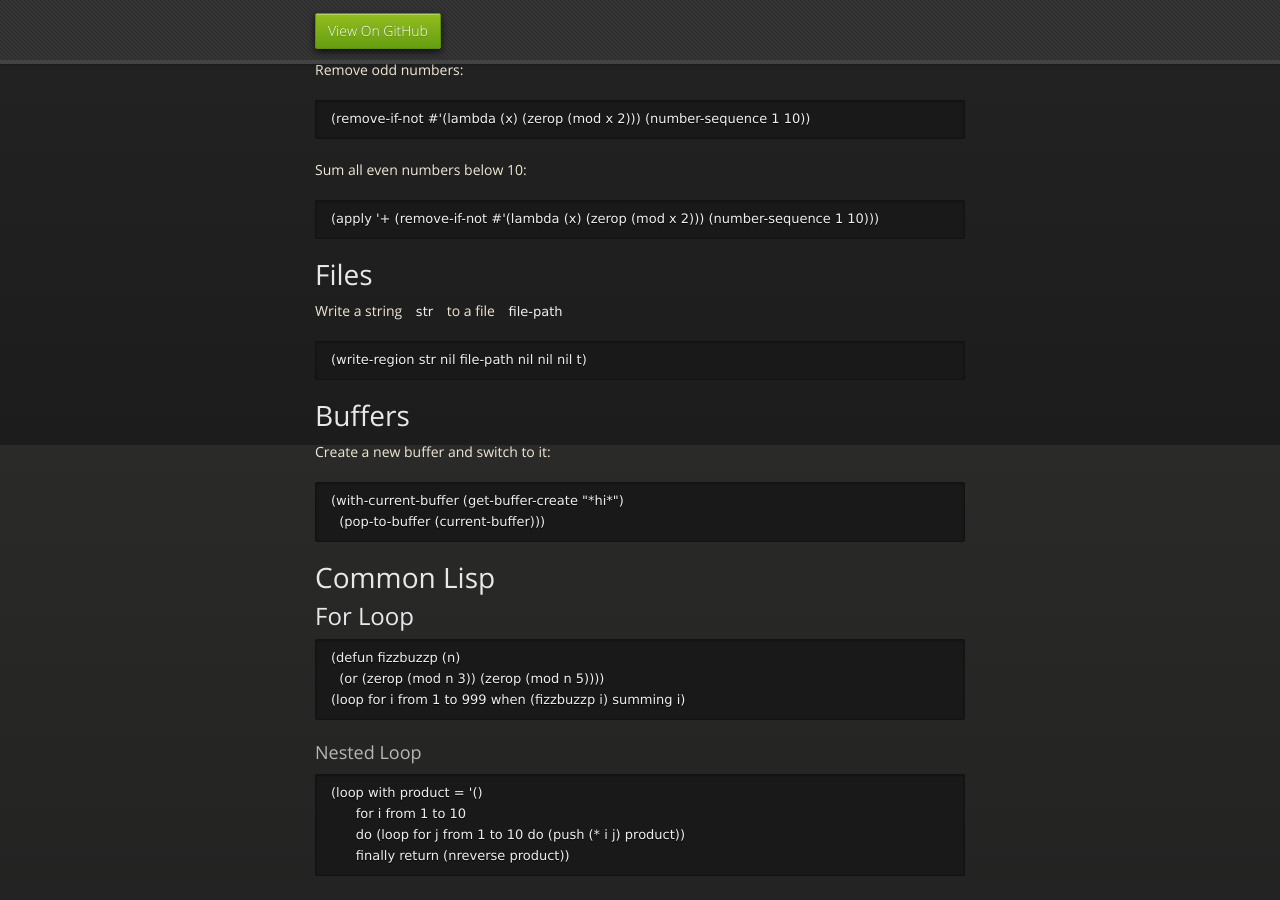
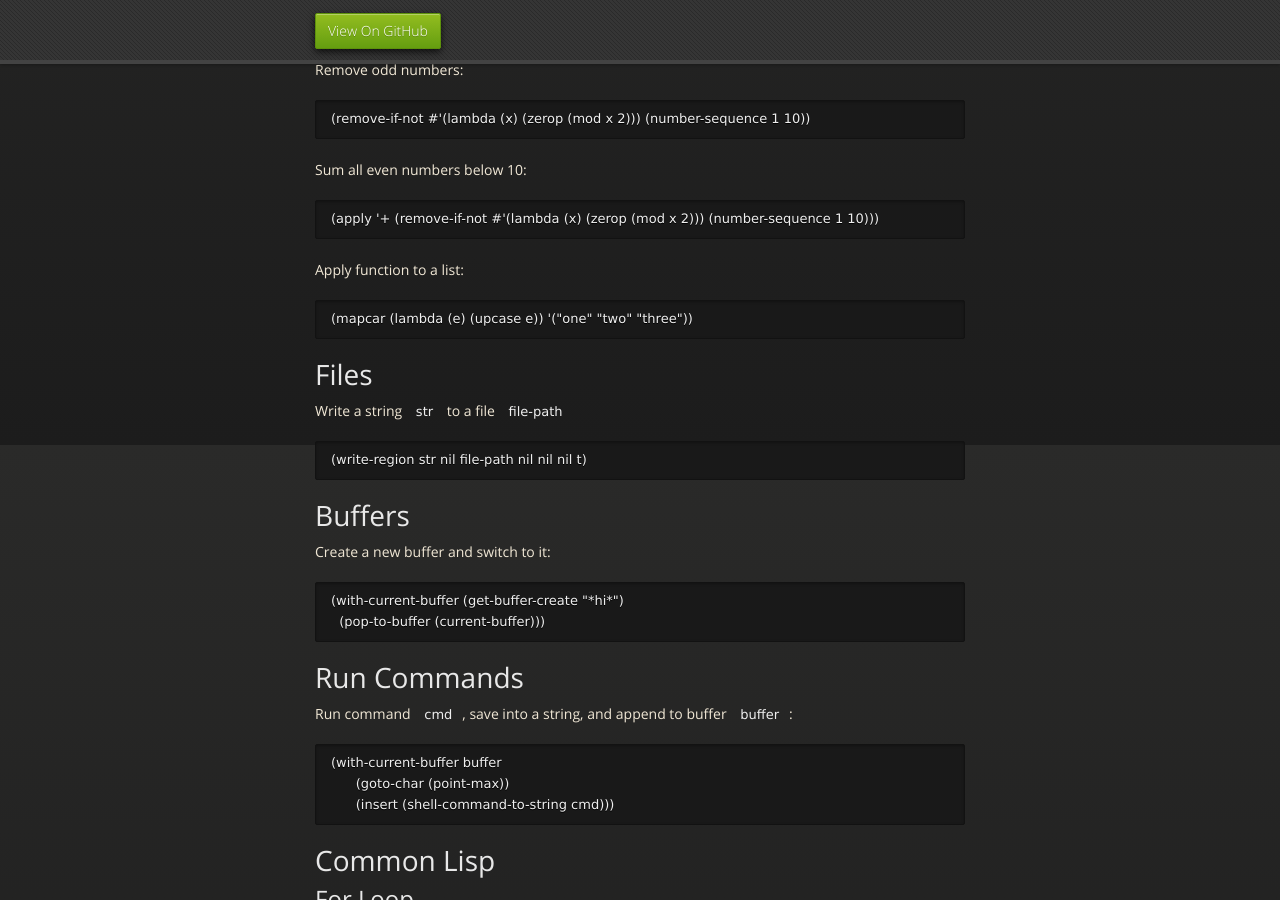
Before and after one commit to tychobrailleur/tychobrailleur.github.io, a Jekyll site: the page built from elisp.md, in a window 1280 px wide and 900 px high, scrolled down 455 px. Built offline with Jekyll 4.4.1, drawn with Linux system fonts in a browser that asks for light colours; nearby versions of some CDN libraries; our own code applies the rules of GitHub Pages for plain Markdown files.

Commit message:
Add some elisp examples.

````diff
--- a/elisp.md
+++ b/elisp.md
@@ -32,6 +32,11 @@ Sum all even numbers below 10:
 (apply '+ (remove-if-not #'(lambda (x) (zerop (mod x 2))) (number-sequence 1 10)))
 ```
 
+Apply function to a list:
+
+```
+(mapcar (lambda (e) (upcase e)) '("one" "two" "three"))
+```
 
 # Files
 
@@ -49,6 +54,16 @@ Create a new buffer and switch to it:
 ```
 (with-current-buffer (get-buffer-create "*hi*")
   (pop-to-buffer (current-buffer)))
+```
+
+# Run Commands
+
+Run command `cmd`, save into a string, and append to buffer `buffer`:
+
+```
+(with-current-buffer buffer
+      (goto-char (point-max))
+      (insert (shell-command-to-string cmd)))
 ```
 
 # Common Lisp
````
